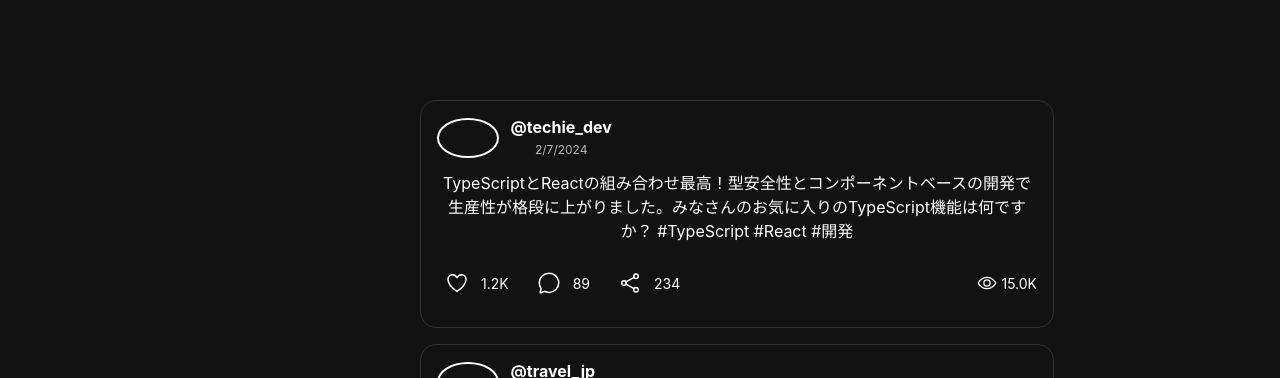
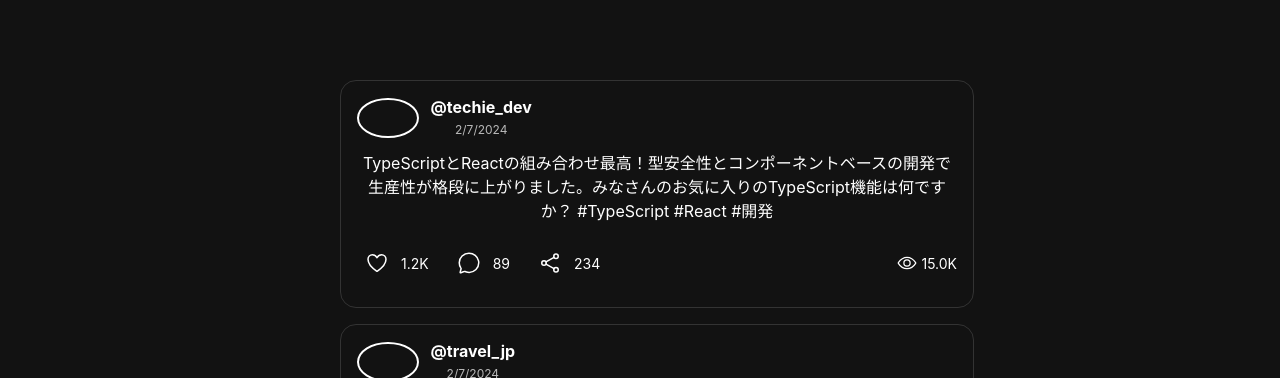
Before and after one commit to brief69/social-mold, a React (Vite) app: page / in a window 1280 px wide. Shown: the top 378 px of the page. Built offline with nearby package versions, Linux system fonts and the light colour scheme; grey boxes are pictures that could not be loaded.

Commit message:
fix: コンテンツの中央揃えとレイアウトの改善

```diff
--- a/src/components/layout/ListView.tsx
+++ b/src/components/layout/ListView.tsx
@@ -10,13 +10,18 @@ interface ListViewProps {
 const ListView: React.FC<ListViewProps> = ({ onAction }) => {
   const containerStyle: React.CSSProperties = {
     width: '100%',
-    maxWidth: '100%',
-    margin: '0 auto',
-    padding: '20px',
     display: 'flex',
     flexDirection: 'column',
     gap: '16px',
+    alignItems: 'center',
     boxSizing: 'border-box',
+  };
+
+  const cardWrapperStyle: React.CSSProperties = {
+    width: '100%',
+    maxWidth: '600px',
+    margin: '0 auto',
+    transition: 'all 0.3s ease',
   };
 
   const handleAction = (action: 'like' | 'comment' | 'share' | 'profile', itemId: string) => {
@@ -31,12 +36,7 @@ const ListView: React.FC<ListViewProps> = ({ onAction }) => {
             {dummyContents.map((item) => (
               <div
                 key={item.id}
-                style={{
-                  width: '100%',
-                  maxWidth: '600px',
-                  margin: '0 auto',
-                  transition: 'all 0.3s ease',
-                }}
+                style={cardWrapperStyle}
               >
                 <ContentCard
                   item={item}
--- a/src/styles/Layout.css
+++ b/src/styles/Layout.css
@@ -5,11 +5,13 @@
   flex-direction: column;
   background-color: #121212;
   position: relative;
+  align-items: center;
 }
 
 .content-container {
   flex: 1;
   width: 100%;
+  max-width: 800px;
   display: flex;
   flex-direction: column;
   color: var(--primary-color);
@@ -24,9 +26,11 @@
   width: 100%;
   display: flex;
   flex-direction: column;
+  align-items: center;
   background-color: #121212;
   padding: 20px;
   position: relative;
+  box-sizing: border-box;
 }
 
 .grid-card-wrapper {
@@ -45,6 +49,9 @@
 
 /* スマートフォン向け */
 @media (max-width: 480px) {
+  .content-container {
+    max-width: 100%;
+  }
   .content-inner {
     padding: 10px;
   }
@@ -52,6 +59,9 @@
 
 /* タブレット向け */
 @media (min-width: 481px) and (max-width: 768px) {
+  .content-container {
+    max-width: 600px;
+  }
   .content-inner {
     padding: 20px;
   }
@@ -59,6 +69,9 @@
 
 /* デスクトップ向け */
 @media (min-width: 769px) {
+  .content-container {
+    max-width: 800px;
+  }
   .content-inner {
     padding: 40px;
   }
```
